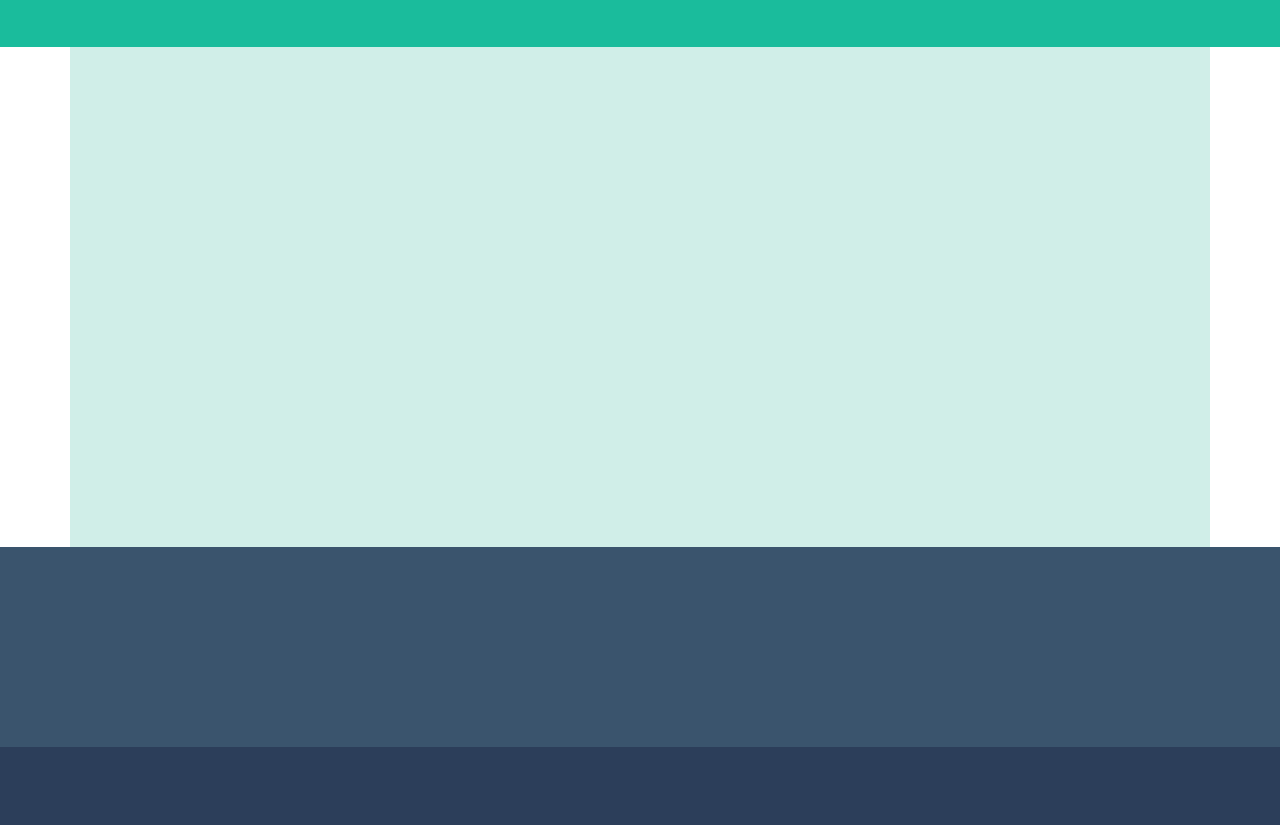
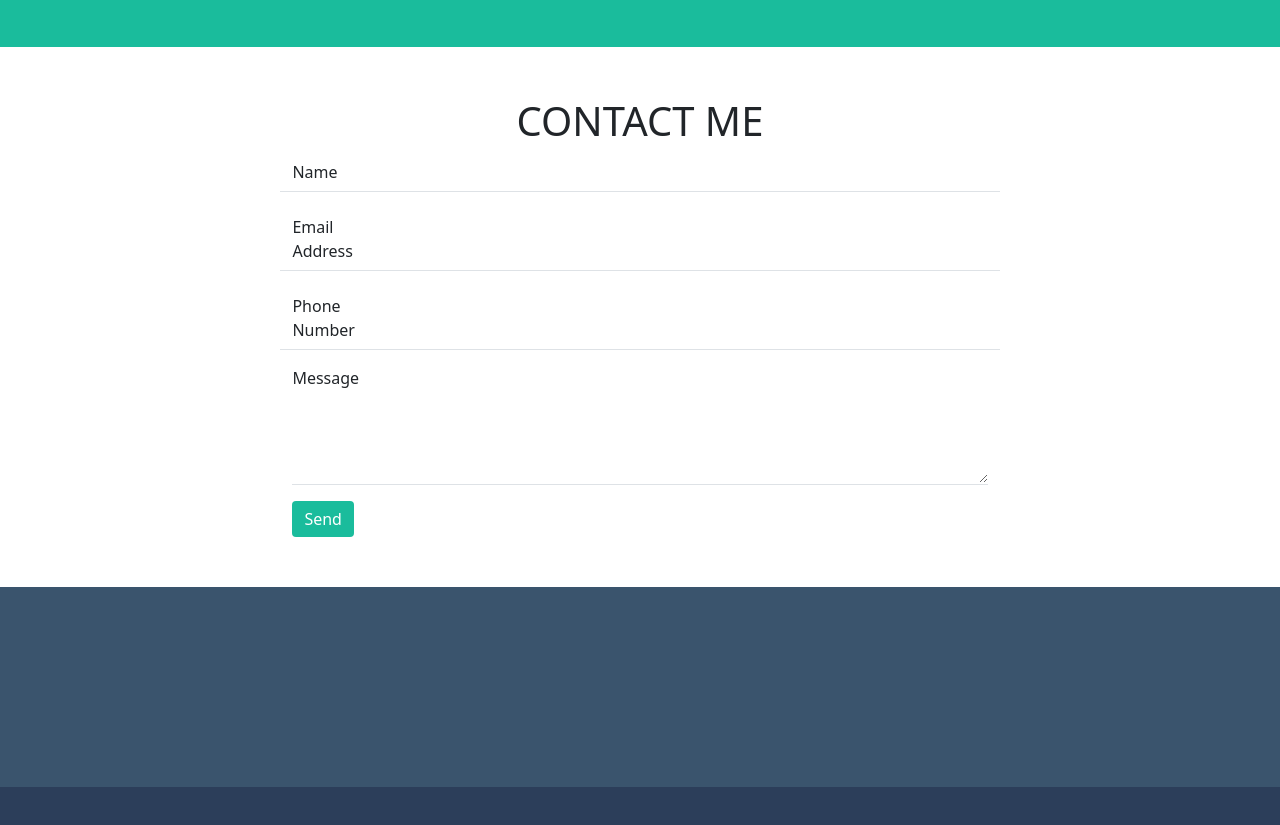
Before and after one commit to AngelaDeP/html-css-bootstrap-freelancer, a plain HTML site: page index.html in a window 1280 px wide. Shown: the part 1519-2344 px from the top of the page. Drawn offline with nearby package versions, Linux system fonts and the light colour scheme.

Commit message:
Aggiunta sezione Contattaci

```diff
--- a/index.html
+++ b/index.html
@@ -140,11 +140,52 @@
 
         </section>
 
-        <div id="contact-me" class="container">
+        <section id="contact-me">
 
+            <div class="ms_contact-sec-size">
+                <div class="container text-center">
 
+                    <h1>CONTACT ME</h1>
 
-        </div>
+                    <div class="row">
+
+                        <form>
+
+                            <div class="mb-3 row border-bottom">
+                                <label for="staticName" class="col-sm-2 col-form-label">Name</label>
+                                <div class="col-sm-10">
+                                <input type="text" readonly class="form-control-plaintext" id="staticName">
+                                </div>
+                            </div>
+
+                            <div class="mb-3 row border-bottom">
+                                <label for="staticEmail" class="col-sm-2 col-form-label">Email Address</label>
+                                <div class="col-sm-10">
+                                <input type="text" readonly class="form-control-plaintext" id="staticEmail">
+                                </div>
+                            </div>
+
+                            <div class="mb-3 row border-bottom">
+                                <label for="staticNumber" class="col-sm-2 col-form-label">Phone Number</label>
+                                <div class="col-sm-10">
+                                <input type="text" readonly class="form-control-plaintext" id="staticNumber">
+                                </div>
+                            </div>
+
+                            <div class="mb-3 border-bottom">
+                                <label for="staticMessage" class="form-label">Message</label>
+                                <textarea class="form-control-plaintext" id="staticMessage" rows="3"></textarea>
+                              </div>
+
+                            <button type="submit" class="btn btn-primary">Send</button>
+
+                        </form>
+                    </div>
+
+                </div>
+            </div>
+
+        </section>
 
 
 
--- a/style.css
+++ b/style.css
@@ -70,9 +70,21 @@
     padding: 20px;
 }
 
-#contact-me {
-    background-color: #d0eee8;
-    height: 500px;
+/*Regole Contact*/
+
+.ms_contact-sec-size {
+    width: 64%;
+    margin: 0 auto;
+    padding: 50px;
+}
+
+#contact-me form {
+    text-align: left;
+}
+
+#contact-me button {
+    background-color: #1ABC9C;
+    border: none;
 }
 
 #information-site {
```
